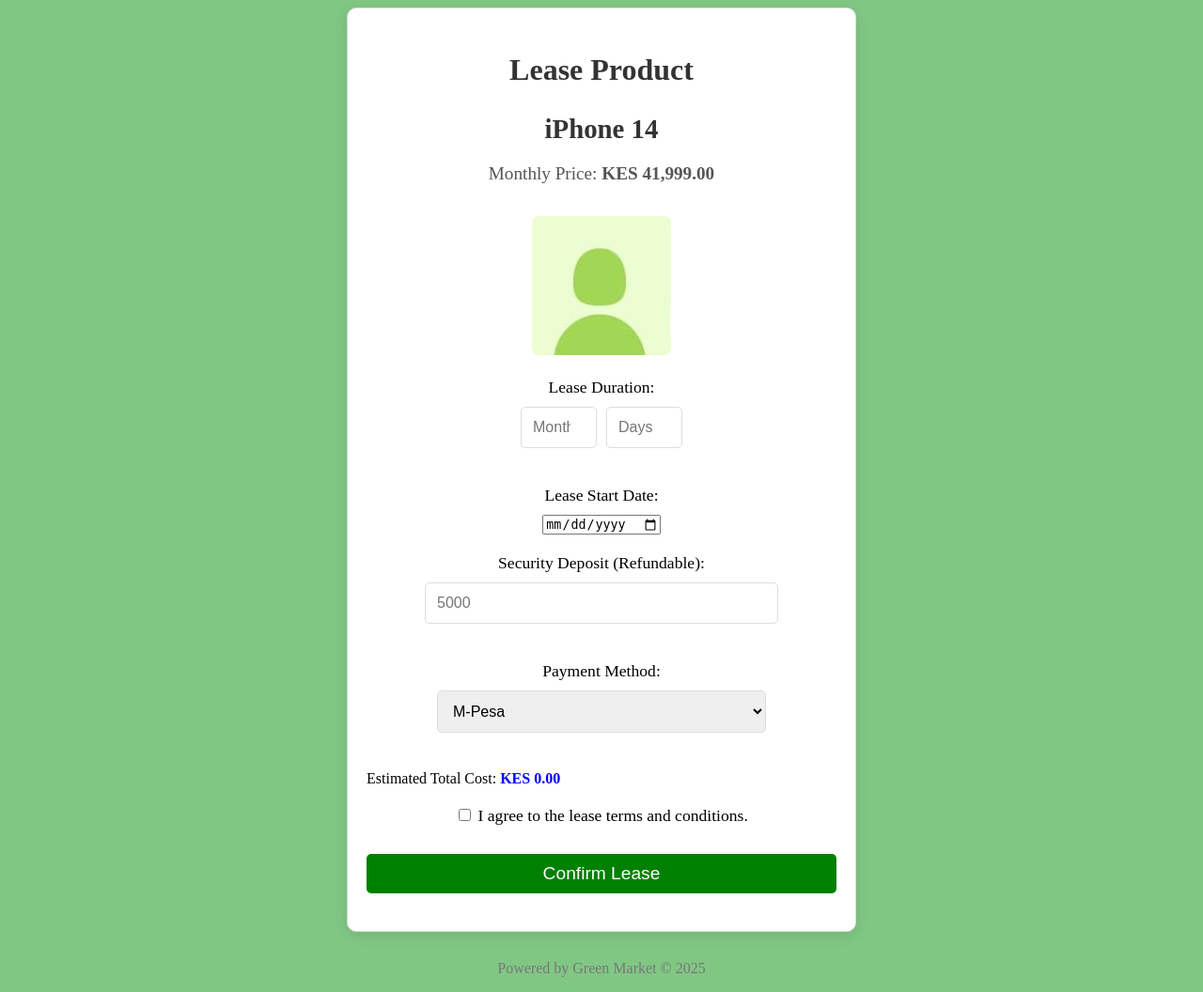
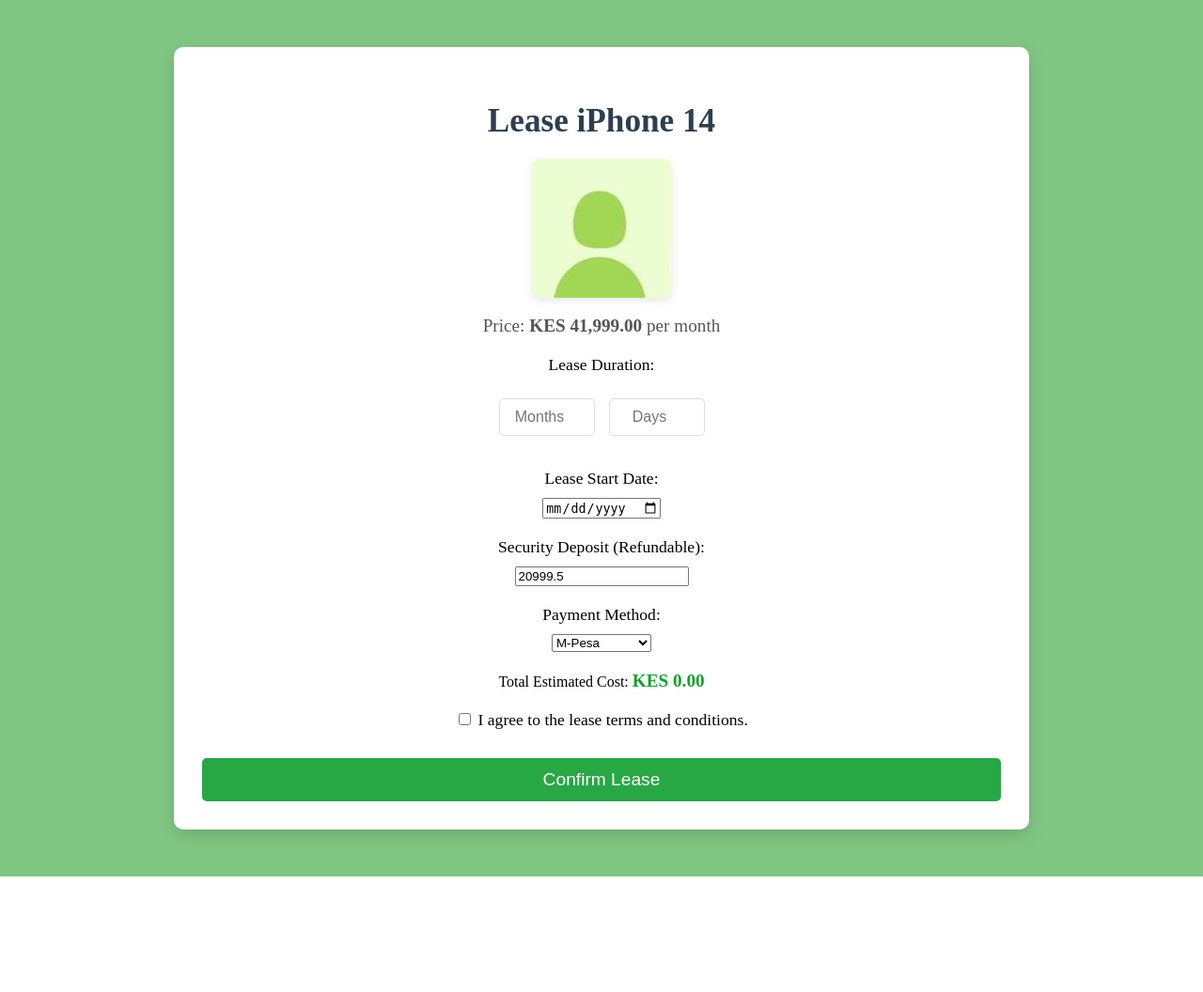
Before and after one commit to EddMarwa/Admin-Green-Market, a PHP site: the page made by lease.php in a window 1280 px wide. Shown: the whole page at 94% size. After the commit the page ends 933 px from the top, so only its background shows below. Run offline with PHP 8.4, Linux system fonts and the light colour scheme; data comes from the database, SQL or seed files in the repository.

Commit message:
js script for front end lease

```diff
--- a/layout/css/front.css
+++ b/layout/css/front.css
@@ -168,22 +168,22 @@
 
 
 
-/*Start: Lease Page*/
+/* Lease Page Styling */
 
 .lease-container {
-    max-width: 900px;
+    max-width: 850px;
     margin: 50px auto;
     background: #fff;
     padding: 30px;
-    border-radius: 8px;
-    box-shadow: 0px 4px 15px rgba(0, 0, 0, 0.1);
+    border-radius: 10px;
+    box-shadow: 0px 6px 18px rgba(0, 0, 0, 0.15);
+    text-align: center;
 }
 
 .lease-container h2 {
-    text-align: center;
-    font-size: 2rem;
+    font-size: 2.2rem;
+    color: #2c3e50;
     margin-bottom: 20px;
-    color: #333;
 }
 
 /* Product Summary */
@@ -192,10 +192,13 @@
     margin-bottom: 20px;
 }
 
-.lease-summary h3 {
-    font-size: 1.8rem;
-    color: #333;
-    margin-bottom: 10px;
+.lease-summary img {
+    max-width: 300px;
+    height: auto;
+    border-radius: 8px;
+    box-shadow: 0px 3px 10px rgba(0, 0, 0, 0.1);
+    display: block;
+    margin: 0 auto;
 }
 
 .lease-summary p {
@@ -203,40 +206,51 @@
     color: #555;
 }
 
-.lease-summary img {
-    max-width: 100%;
-    height: auto;
-    margin-top: 15px;
-    border-radius: 5px;
-}
-
-/* Lease Form Styling */
+/* Lease Form */
 .lease-form {
     margin-top: 20px;
 }
 
 .lease-form .form-group {
-    margin: 20px 0;
-    display: flex;
-    flex-direction: column;
-    align-items: center;
+    margin: 15px 0;
+    text-align: left;
 }
 
 .lease-form label {
     font-size: 1.1rem;
     margin-bottom: 10px;
+    color: #333;
+    font-weight: 500;
+    display: block;
 }
 
+/* Lease Options */
+.lease-options {
+    display: flex;
+    justify-content: center;
+    gap: 15px;
+    margin: 15px 0;
+}
+
+.lease-options input {
+    width: 80px;
+    padding: 10px;
+    border: 1px solid #ddd;
+    border-radius: 5px;
+    text-align: center;
+    font-size: 1rem;
+}
+
+/* Input Fields */
 .lease-form input[type="text"],
 .lease-form input[type="number"],
 .lease-form select {
     padding: 12px;
     width: 100%;
-    max-width: 350px;
+    max-width: 400px;
     border-radius: 5px;
     border: 1px solid #ddd;
     font-size: 1rem;
-    margin-bottom: 20px;
     outline: none;
 }
 
@@ -247,8 +261,9 @@
 
 /* Lease Submit Button */
 .lease-btn {
-    padding: 12px 30px;
-    background-color: #007bff;
+    width: 100%;
+    padding: 12px;
+    background-color: #28a745;
     color: white;
     border: none;
     border-radius: 5px;
@@ -258,7 +273,15 @@
 }
 
 .lease-btn:hover {
-    background-color: #0056b3;
+    background-color: #218838;
+}
+
+/* Cost Display */
+.total-cost {
+    font-size: 1.2rem;
+    font-weight: bold;
+    color: #0ea327;
+    margin-top: 10px;
 }
 
 /* Footer */
@@ -269,4 +292,4 @@
     margin-top: 30px;
 }
 
-/*End: Lease Page*/
+/* Lease Page Styling  End*/
--- a/layout/js/front.js
+++ b/layout/js/front.js
@@ -94,3 +94,38 @@
     var priceSpan = document.querySelector('.live-price');
     priceSpan.textContent = price;  // Update the live-price span with the current input value
 });
+
+
+
+// lease  code for lease.php
+document.addEventListener("DOMContentLoaded", function () {
+    let leaseMonths = document.getElementById('lease_months');
+    let leaseDays = document.getElementById('lease_days');
+    let securityDepositField = document.getElementById('security_deposit');
+    let totalCostField = document.getElementById('total_cost');
+    let itemPrice = parseFloat(document.getElementById('item_price').value);
+
+    if (leaseMonths && leaseDays) {
+        leaseMonths.addEventListener('input', updateLeaseCost);
+        leaseDays.addEventListener('input', updateLeaseCost);
+    }
+
+    function updateLeaseCost() {
+        let months = parseInt(leaseMonths.value) || 0;
+        let days = parseInt(leaseDays.value) || 0;
+        let dailyCost = itemPrice / 30;
+
+        // Dynamic Security Deposit (50% of Item Price)
+        let securityDeposit = itemPrice * 0.5;
+        securityDepositField.value = securityDeposit.toFixed(2);
+
+        let totalCost = (months * itemPrice) + (days * dailyCost) + securityDeposit;
+        totalCostField.textContent = "KES " + totalCost.toFixed(2);
+    }
+
+    // Set minimum lease start date to today
+    document.getElementById('start_date').min = new Date().toISOString().split('T')[0];
+
+    // Initialize cost calculation
+    updateLeaseCost();
+});
--- a/lease.php
+++ b/lease.php
@@ -1,37 +1,33 @@
 <?php
 session_start();
-include 'config.php'; // Ensure database connection
+include 'config.php';
 
-// Get item_id from URL (basic validation)
-$item_id = isset($_GET['item_id']) ? intval($_GET['item_id']) : 0;
-$item_name = isset($_GET['item_name']) ? urldecode($_GET['item_name']) : 'Unknown';
-$item_price = isset($_GET['item_price']) ? floatval($_GET['item_price']) : 0;
-
-if ($item_id == 0) {
-    die("Invalid item selection.");
+// Fetch product details
+$item_id = $_GET['item_id'] ?? null;
+if (!$item_id || !is_numeric($item_id)) {
+    die("Invalid product selection.");
 }
 
-// Fetch product details from the database
 $query = $conn->prepare("SELECT Name, Price, Image FROM items WHERE Item_ID = ?");
 $query->bind_param("i", $item_id);
 $query->execute();
 $result = $query->get_result();
-$product = $result->fetch_assoc();
+
+if ($result->num_rows > 0) {
+    $product = $result->fetch_assoc();
+} else {
+    die("Product not found.");
+}
 $query->close();
 
-// Use default values if product is missing
-if (!$product) {
-    $product = [
-        'Name' => $item_name,
-        'Price' => $item_price,
-        'Image' => 'img.jpg' // Default image
-    ];
+// Check if image exists, else use default placeholder
+$imagePath = 'images/' . ($product['Image'] ?: 'img.jpg');
+if (!file_exists($imagePath) || empty($product['Image'])) {
+    $imagePath = 'images/img.jpg'; // Fallback image
 }
 
-$imagePath = 'images/' . $product['Image'];
-if (empty($product['Image']) || !file_exists($imagePath)) {
-    $imagePath = 'images/img.jpg'; // Placeholder image
-}
+// Calculate initial security deposit (50% of price)
+$securityDeposit = $product['Price'] * 0.5;
 ?>
 
 <!DOCTYPE html>
@@ -39,53 +35,41 @@
 <head>
     <meta charset="UTF-8">
     <meta name="viewport" content="width=device-width, initial-scale=1.0">
-    <title>Lease Product</title>
+    <title>Lease <?= htmlspecialchars($product['Name']) ?></title>
     <link rel="stylesheet" href="layout/css/front.css">
-    <style>
-        .lease-container { max-width: 500px; margin: auto; padding: 20px; border: 1px solid #ddd; border-radius: 10px; }
-        .lease-summary img { max-width: 100%; height: auto; border-radius: 8px; }
-        .form-group { margin-bottom: 15px; }
-        .lease-btn { width: 100%; padding: 10px; background-color: green; color: white; border: none; cursor: pointer; }
-        .lease-btn:hover { background-color: darkgreen; }
-        #total_cost { font-weight: bold; color: blue; }
-    </style>
 </head>
 <body>
 
 <div class="lease-container">
-    <h2>Lease Product</h2>
+    <h2>Lease <?= htmlspecialchars($product['Name']) ?></h2>
 
     <div class="lease-summary">
-        <h3><?= htmlspecialchars($product['Name']) ?></h3>
-        <p>Monthly Price: <b>KES <?= number_format($product['Price'], 2) ?></b></p>
-        <img src="<?= $imagePath ?>" alt="Product Image">
+        <img src="<?= $imagePath ?>" alt="<?= htmlspecialchars($product['Name']) ?>">
+        <p>Price: <strong>KES <?= number_format($product['Price'], 2) ?></strong> per month</p>
     </div>
 
-    <form action="process_lease.php" method="POST" class="lease-form">
+    <form action="process_lease.php" method="POST">
         <input type="hidden" name="item_id" value="<?= $item_id ?>">
+        <input type="hidden" id="item_price" value="<?= $product['Price'] ?>">
 
-        <!-- Lease Duration -->
         <div class="form-group">
-            <label for="lease_months">Lease Duration:</label>
-            <div style="display: flex; gap: 10px;">
-                <input type="number" name="lease_months" id="lease_months" min="0" max="24" placeholder="Months">
-                <input type="number" name="lease_days" id="lease_days" min="0" max="30" placeholder="Days">
+            <label>Lease Duration:</label>
+            <div class="lease-options">
+                <input type="number" id="lease_months" name="lease_months" min="0" max="24" placeholder="Months">
+                <input type="number" id="lease_days" name="lease_days" min="0" max="30" placeholder="Days">
             </div>
         </div>
 
-        <!-- Lease Start Date -->
         <div class="form-group">
             <label for="start_date">Lease Start Date:</label>
             <input type="date" name="start_date" id="start_date" required>
         </div>
 
-        <!-- Security Deposit -->
         <div class="form-group">
             <label for="security_deposit">Security Deposit (Refundable):</label>
-            <input type="number" name="security_deposit" id="security_deposit" placeholder="5000" required>
+            <input type="number" name="security_deposit" id="security_deposit" value="<?= $securityDeposit ?>" readonly>
         </div>
 
-        <!-- Payment Method -->
         <div class="form-group">
             <label for="payment_method">Payment Method:</label>
             <select name="payment_method" id="payment_method" required>
@@ -95,47 +79,19 @@
             </select>
         </div>
 
-        <!-- Live Cost Calculation -->
-        <p>Estimated Total Cost: <span id="total_cost">KES 0.00</span></p>
+        <p>Total Estimated Cost: <span class="total-cost" id="total_cost">KES 0.00</span></p>
 
-        <!-- Lease Agreement -->
         <div class="form-group">
             <label>
-                <input type="checkbox" name="agree_terms" required>
-                I agree to the lease terms and conditions.
+                <input type="checkbox" name="agree_terms" required> I agree to the lease terms and conditions.
             </label>
         </div>
 
-        <!-- Submit Lease Request -->
-        <div class="form-group">
-            <button type="submit" class="lease-btn">Confirm Lease</button>
-        </div>
+        <button type="submit" class="lease-btn">Confirm Lease</button>
     </form>
 </div>
 
-<div class="lease-footer">
-    <p>Powered by Green Market &copy; 2025</p>
-</div>
-
-<script>
-    // Set minimum lease start date to today
-    document.getElementById('start_date').min = new Date().toISOString().split('T')[0];
-
-    // Dynamic Lease Cost Calculation
-    function updateTotalCost() {
-        let months = parseInt(document.getElementById('lease_months').value) || 0;
-        let days = parseInt(document.getElementById('lease_days').value) || 0;
-        let pricePerMonth = <?= $product['Price'] ?>;
-
-        let pricePerDay = pricePerMonth / 30; // Calculate daily price
-        let totalCost = (months * pricePerMonth) + (days * pricePerDay);
-
-        document.getElementById('total_cost').textContent = "KES " + totalCost.toFixed(2);
-    }
-
-    document.getElementById('lease_months').addEventListener('input', updateTotalCost);
-    document.getElementById('lease_days').addEventListener('input', updateTotalCost);
-</script>
+<script src="layout/js/front.js"></script>
 
 </body>
 </html>
```
